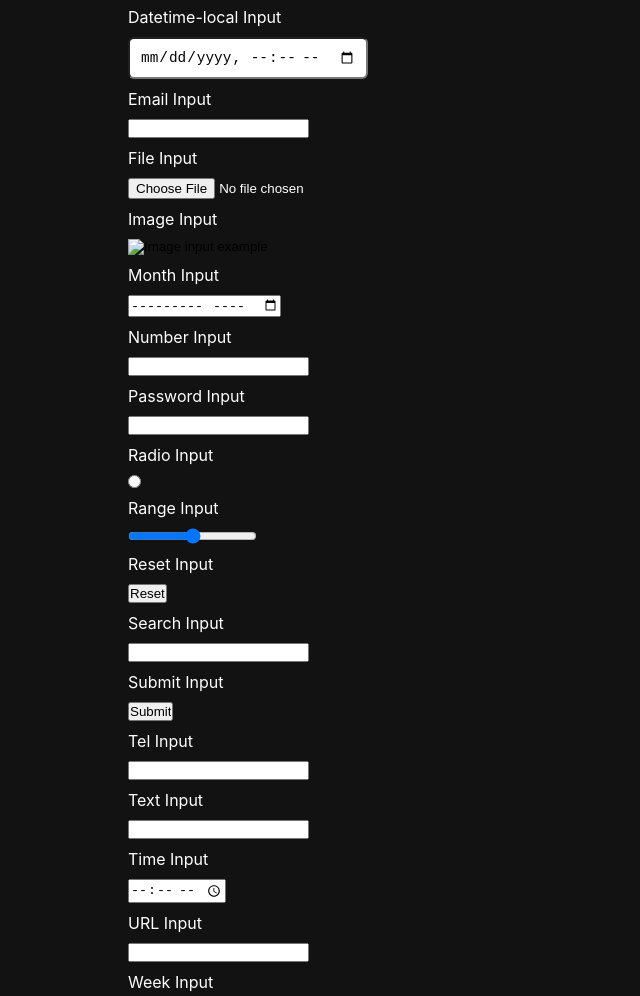
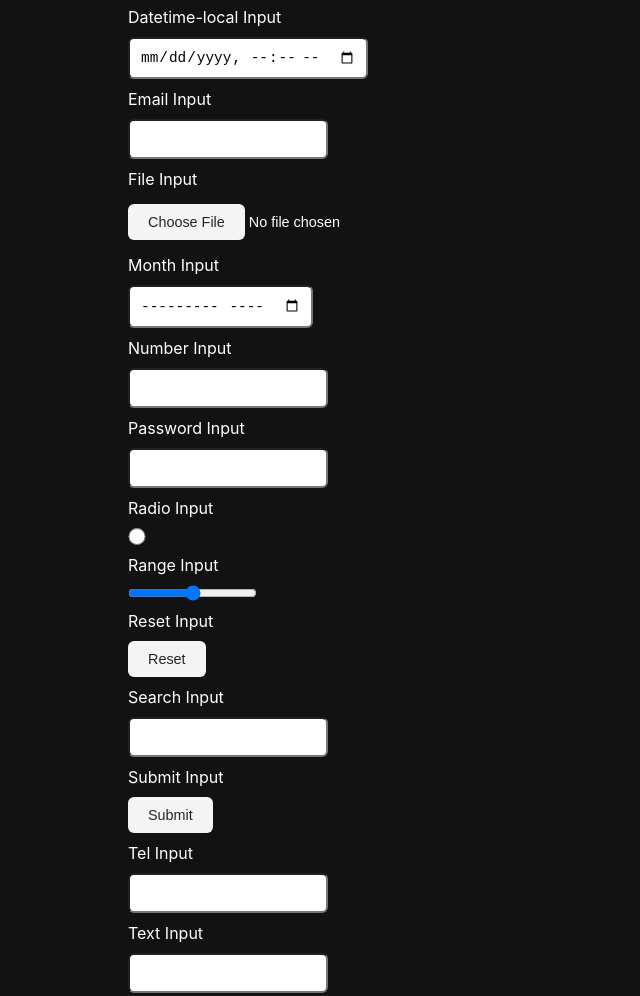
Before and after one commit to MarcosKlender/Night.css, a website: page index.html in a window 1280 px wide. Shown: the part 1514-2510 px from the top of the page, without its empty margins (0-640 px from the left). Drawn offline with Linux system fonts and the light colour scheme.

Commit message:
Add more input styles

```diff
--- a/index.html
+++ b/index.html
@@ -95,9 +95,6 @@
                 <label for="file">File Input</label>
                 <input type="file" name="file" id="file">
 
-                <label for="image">Image Input</label>
-                <input type="image" name="image" id="image" alt="Image input example">
-
                 <label for="month">Month Input</label>
                 <input type="month" name="month" id="month">
 
--- a/src/_forms.css
+++ b/src/_forms.css
@@ -11,14 +11,19 @@ input {
 
 input[type="button"],
 input[type="checkbox"],
-input[type="color"] {
+input[type="color"],
+input[type="radio"],
+input[type="reset"],
+input[type="submit"] {
     &:active {
         background: #c0c0c0;
         transform: translateY(2px);
     }
 }
 
-input[type="button"] {
+input[type="button"],
+input[type="reset"],
+input[type="submit"] {
     font-size: 0.9rem;
     padding: 10px 20px;
     background: #f4f4f4;
@@ -34,7 +39,8 @@ input[type="button"] {
     }
 }
 
-input[type="checkbox"] {
+input[type="checkbox"],
+input[type="radio"] {
     height: 1.1rem;
     width: 1.1rem;
     cursor: pointer;
@@ -46,9 +52,53 @@ input[type="color"] {
     cursor: pointer;
 }
 
+input[type="file"] {
+    font-size: 0.9rem;
+    padding-block: 5px;
+    cursor: pointer;
+
+    &::file-selector-button {
+        cursor: pointer;
+        padding: 10px 20px;
+        background: #f4f4f4;
+        color: #252525;
+        border-radius: 6px;
+        border: none;
+    }
+
+    &::file-selector-button:hover {
+        background: #dedede;
+        color: #1e1e1e;
+    }
+
+    &::file-selector-button:active {
+        background: #c0c0c0;
+        transform: translateY(2px);
+    }
+}
+
+input[type="range"] {
+    cursor: pointer;
+}
+
 input[type="date"],
-input[type="datetime-local"] {
+input[type="datetime-local"],
+input[type="month"],
+input[type="time"],
+input[type="week"] {
     font-size: 0.9rem;
     padding: 10px;
     border-radius: 6px;
 }
+
+input[type="email"],
+input[type="number"],
+input[type="password"],
+input[type="search"],
+input[type="tel"],
+input[type="text"],
+input[type="url"] {
+    font-size: 0.9rem;
+    padding: 10px 5px;
+    border-radius: 6px;
+}
```
Also changed, not shown: dist/night.min.css.
